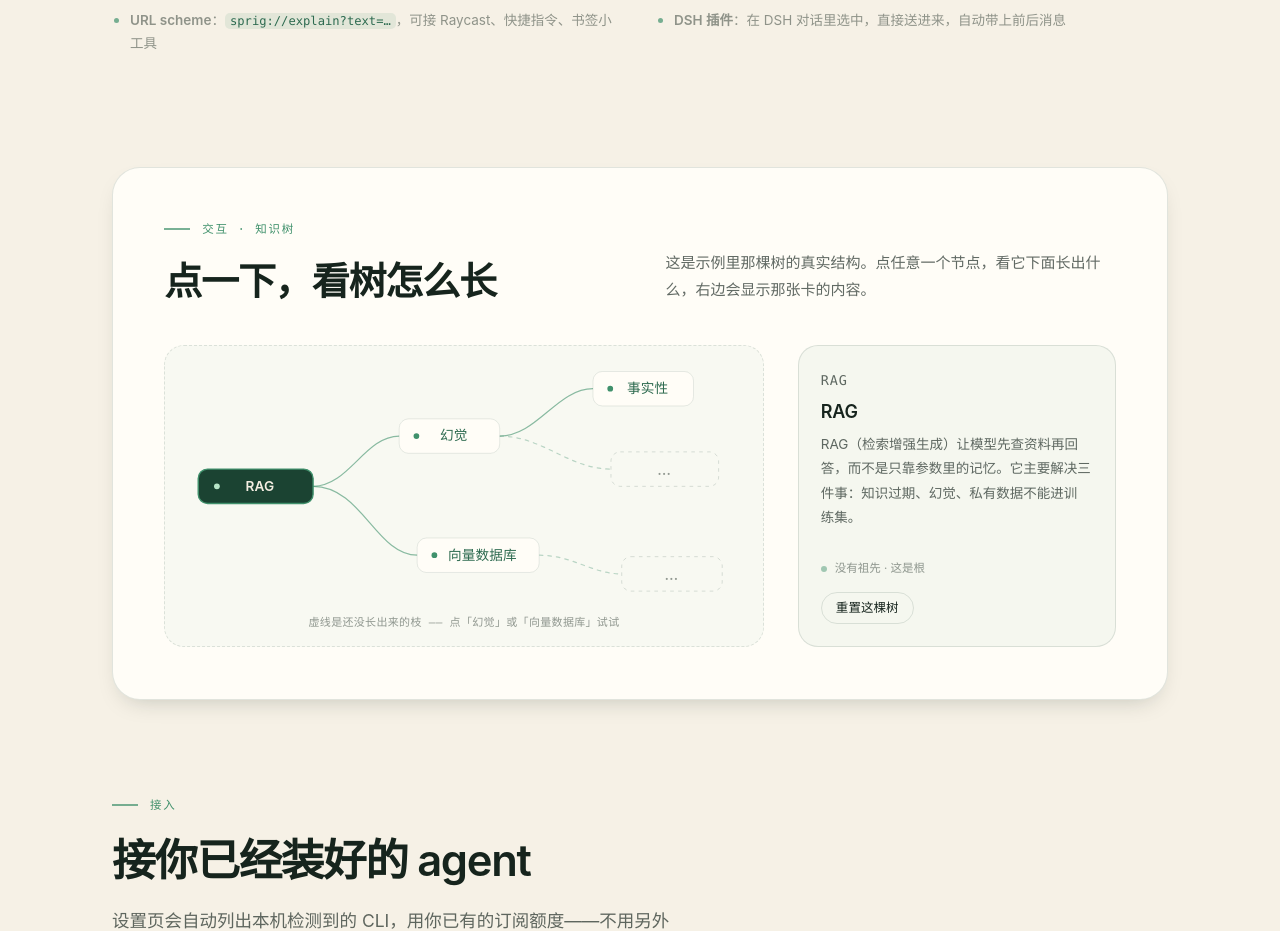
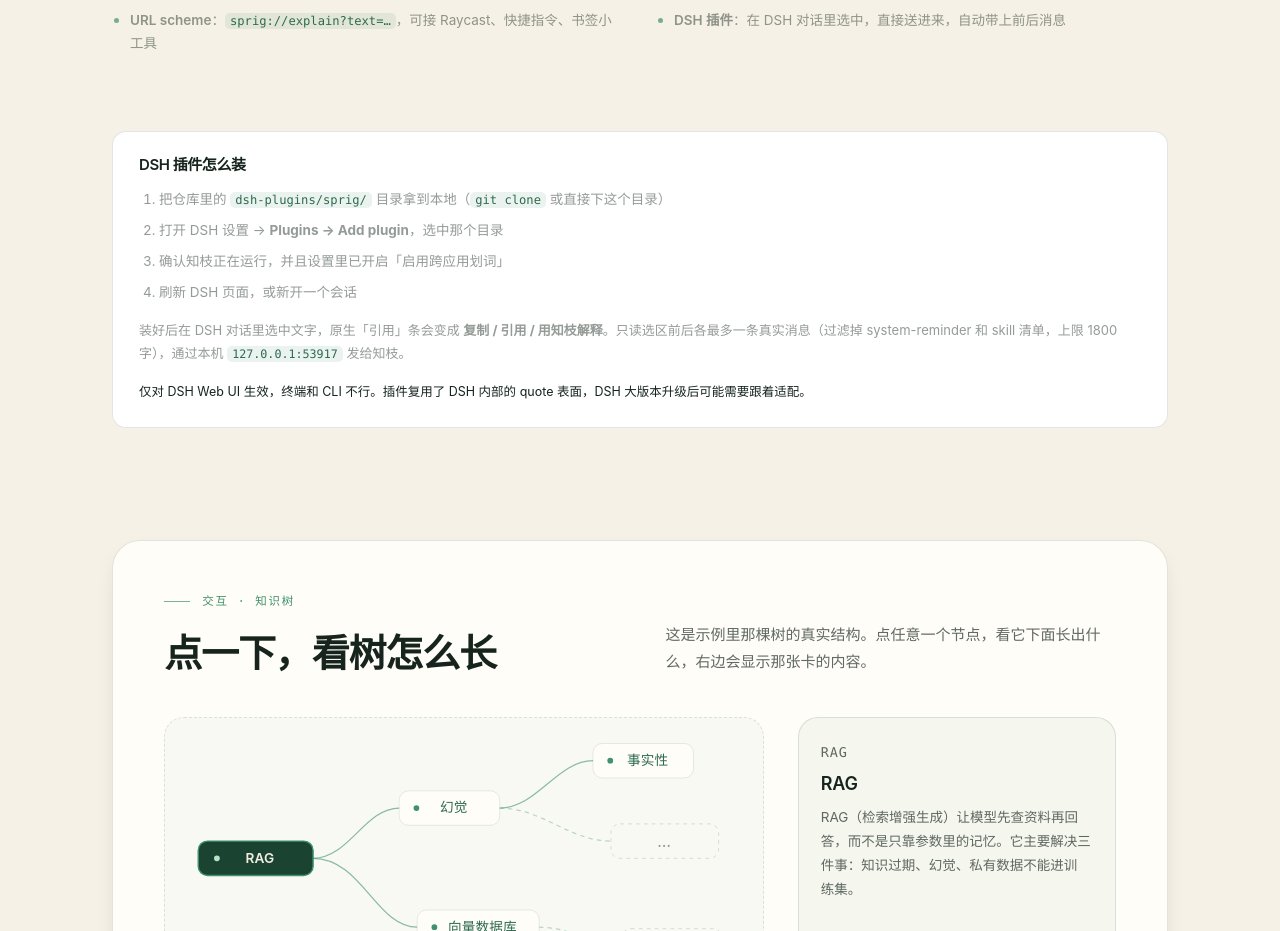
Before and after one commit to thatwzzh/sprig, a plain HTML site: page docs/index.html in a window 1280 px wide. Shown: the part 2984-3915 px from the top of the page. Drawn offline with Linux system fonts and the light colour scheme; no server answers; animation ran at ten frames a second.

Commit message:
docs: 官网补上 DSH 插件的安装方法
之前只在 04 章节的四条入口里提了一句「DSH 插件」，
读者不知道去哪装、怎么装。

在 04 章节下方加一张卡片：
- 四条步骤：拿到 dsh-plugins/sprig/ 目录 → DSH 设置里 Add plugin
  → 确认知枝在跑且开了跨应用划词 → 刷新 DSH 页面
- 装好后的效果：原生「引用」条变成「复制 / 引用 / 用知枝解释」
- 只读前后各一条真实消息（过滤 system-reminder 和 skill 清单，
  上限 1800 字），走本机 127.0.0.1:53917
- 小字提示：仅 Web UI，终端不行；复用 DSH 内部 quote 表面，
  大版本升级后可能要跟

样式 .dsh-note：细边框卡片 + 有序列表，配色沿用现有变量。

```diff
--- a/docs/index.html
+++ b/docs/index.html
@@ -188,6 +188,18 @@
           <li><strong>URL scheme</strong>：<code>sprig://explain?text=…</code>，可接 Raycast、快捷指令、书签小工具</li>
           <li><strong>DSH 插件</strong>：在 DSH 对话里选中，直接送进来，自动带上前后消息</li>
         </ul>
+
+        <div class="dsh-note">
+          <h3>DSH 插件怎么装</h3>
+          <ol>
+            <li>把仓库里的 <code>dsh-plugins/sprig/</code> 目录拿到本地（<code>git clone</code> 或直接下这个目录）</li>
+            <li>打开 DSH 设置 → <strong>Plugins → Add plugin</strong>，选中那个目录</li>
+            <li>确认知枝正在运行，并且设置里已开启「启用跨应用划词」</li>
+            <li>刷新 DSH 页面，或新开一个会话</li>
+          </ol>
+          <p>装好后在 DSH 对话里选中文字，原生「引用」条会变成 <strong>复制 / 引用 / 用知枝解释</strong>。只读选区前后各最多一条真实消息（过滤掉 system-reminder 和 skill 清单，上限 1800 字），通过本机 <code>127.0.0.1:53917</code> 发给知枝。</p>
+          <p class="dsh-caveat">仅对 DSH Web UI 生效，终端和 CLI 不行。插件复用了 DSH 内部的 quote 表面，DSH 大版本升级后可能需要跟着适配。</p>
+        </div>
       </div>
     </div>
   </section>
--- a/docs/style.css
+++ b/docs/style.css
@@ -1518,3 +1518,44 @@ footer {
   color: var(--ink-1);
   font-weight: 600;
 }
+
+/* 04 选词：DSH 插件的安装步骤 */
+.dsh-note {
+  margin-top: 36px;
+  padding: 24px 26px;
+  border: 1px solid var(--line);
+  border-radius: 14px;
+  background: var(--card);
+}
+
+.dsh-note h3 {
+  margin: 0 0 14px;
+  font-size: 15px;
+  font-weight: 600;
+  color: var(--ink-1);
+}
+
+.dsh-note ol {
+  margin: 0;
+  padding-left: 20px;
+  display: grid;
+  gap: 8px;
+}
+
+.dsh-note li {
+  font-size: 13.5px;
+  line-height: 1.7;
+  color: var(--ink-3);
+}
+
+.dsh-note p {
+  margin: 16px 0 0;
+  font-size: 13px;
+  line-height: 1.75;
+  color: var(--ink-3);
+}
+
+.dsh-caveat {
+  color: var(--ink-4) !important;
+  font-size: 12.5px !important;
+}
```
